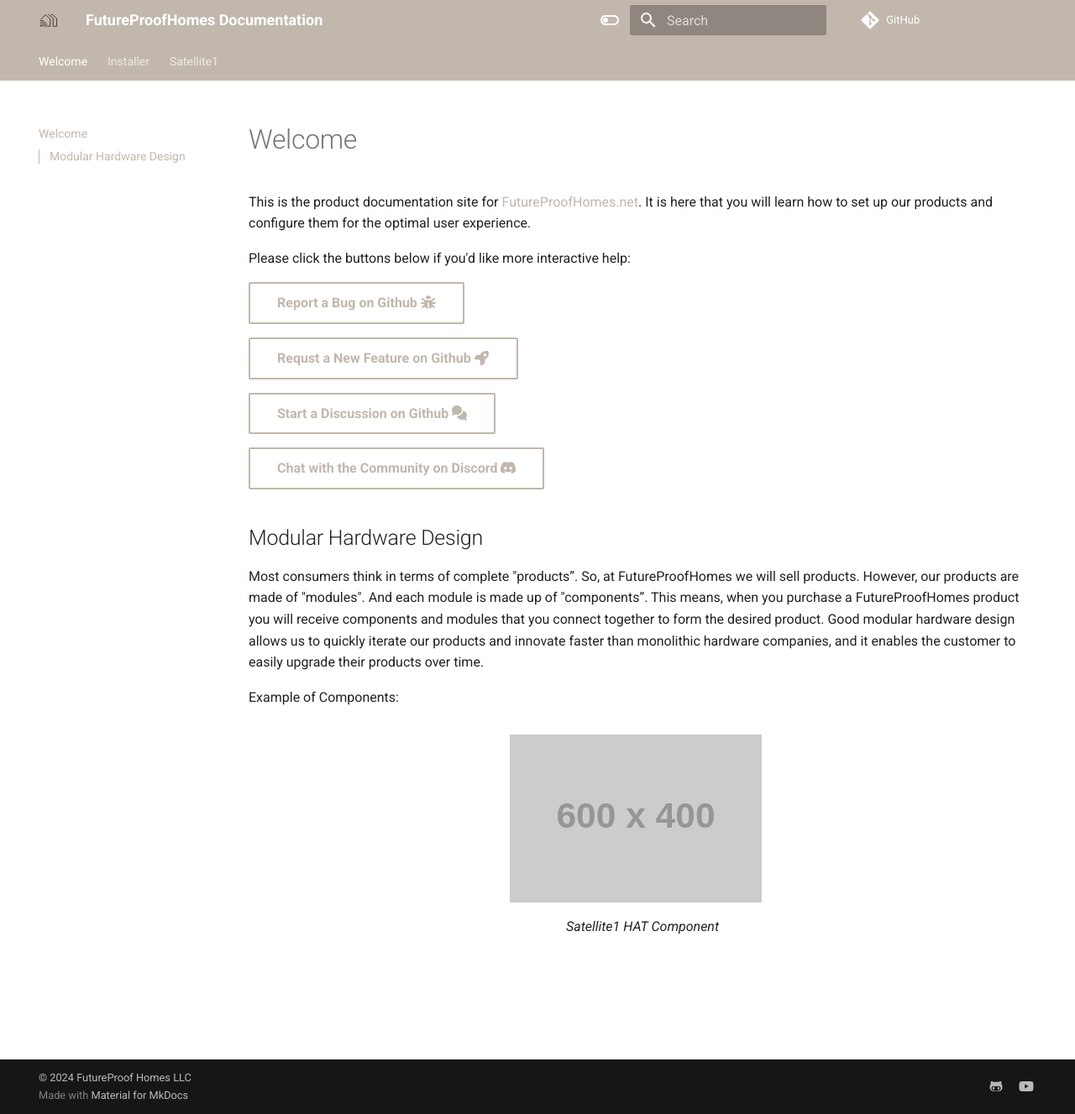
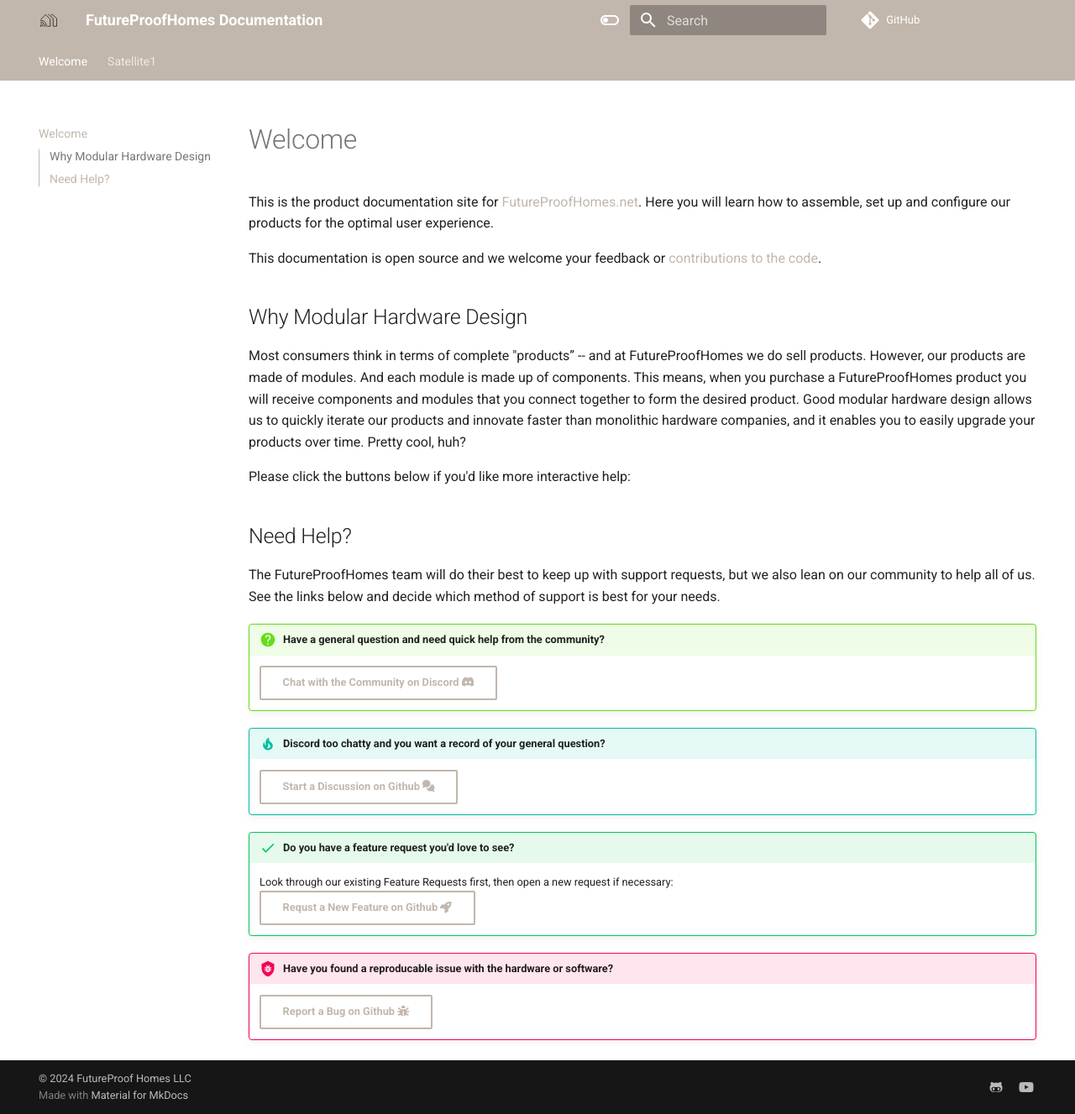
Before and after one commit to FutureProofHomes/Documentation, an MkDocs documentation site: the page built from docs/index.md, in a window 1280 px wide and 1327 px high. Shown: the whole window at 84% size. Built offline with MkDocs 1.6.1 and Material for MkDocs 9.7.7, drawn with Linux system fonts in a browser that asks for light colours; comment, search, counter and statistics services are not loaded.

Commit message:
clean layout and initial start

```diff
--- a/docs/index.md
+++ b/docs/index.md
@@ -1,23 +1,30 @@
 # Welcome
 
-This is the product documentation site for [FutureProofHomes.net](https://futureproofhomes.net).  It is here that you will learn how to set up our products and configure them for the optimal user experience.
+This is the product documentation site for [FutureProofHomes.net](https://futureproofhomes.net).  Here you will learn how to assemble, set up and configure our products for the optimal user experience.
+
+This documentation is open source and we welcome your feedback or [contributions to the code](https://github.com/FutureProofHomes/Documentation).
+
+## Why Modular Hardware Design
+
+Most consumers think in terms of complete "products” -- and at FutureProofHomes we do sell products.  However, our products are made of modules.  And each module is made up of components. This means, when you purchase a FutureProofHomes product you will receive components and modules that you connect together to form the desired product.  Good modular hardware design allows us to quickly iterate our products and innovate faster than monolithic hardware companies, and it enables you to easily upgrade your products over time.  Pretty cool, huh?
 
 Please click the buttons below if you'd like more interactive help:
 
-[Report a Bug on Github :fontawesome-solid-bug:](https://github.com/FutureProofHomes/Satellite1-Hardware/issues/new?labels=bug&template=bug-report---.md){ .md-button }
+## Need Help?
 
-[Requst a New Feature on Github :fontawesome-solid-rocket:](https://github.com/FutureProofHomes/Satellite1-Hardware/issues/new?labels=bug&template=bug-report---.md){ .md-button }
+The FutureProofHomes team will do their best to keep up with support requests, but we also lean on our community to help all of us.  See the links below and decide which method of support is best for your needs.
 
-[Start a Discussion on Github :fontawesome-solid-comments:](https://github.com/orgs/FutureProofHomes/discussions){ .md-button }
+!!! question "Have a general question and need quick help from the community?"
 
-[Chat with the Community on Discord :fontawesome-brands-discord:](https://discord.gg/BeBjWEPzMV){ .md-button }
+    [Chat with the Community on Discord :fontawesome-brands-discord:](https://discord.gg/BeBjWEPzMV){ .md-button }
 
-## Modular Hardware Design
+!!! tip "Discord too chatty and you want a record of your general question?"
 
-Most consumers think in terms of complete "products”.  So, at FutureProofHomes we will sell products.  However, our products are made of "modules".  And each module is made up of "components”. This means, when you purchase a FutureProofHomes product you will receive components and modules that you connect together to form the desired product.  Good modular hardware design allows us to quickly iterate our products and innovate faster than monolithic hardware companies, and it enables the customer to easily upgrade their products over time.
+    [Start a Discussion on Github :fontawesome-solid-comments:](https://github.com/orgs/FutureProofHomes/discussions){ .md-button }
 
-Example of Components:
-<figure markdown="span">
-  ![Image title](https://dummyimage.com/600x400/){ width="300", align=left }
-  <figcaption>Satellite1 HAT Component</figcaption>
-</figure>
+!!! success "Do you have a feature request you'd love to see?"
+    Look through our existing Feature Requests first, then open a new request if necessary: <br>
+    [Requst a New Feature on Github :fontawesome-solid-rocket:](https://github.com/FutureProofHomes/Satellite1-Hardware/issues/new?labels=bug&template=bug-report---.md){ .md-button }
+
+!!! bug "Have you found a reproducable issue with the hardware or software? "
+    [Report a Bug on Github :fontawesome-solid-bug:](https://github.com/FutureProofHomes/Satellite1-Hardware/issues/new?labels=bug&template=bug-report---.md){ .md-button }
--- a/mkdocs.yml
+++ b/mkdocs.yml
@@ -44,6 +44,9 @@
 
 markdown_extensions:
   - md_in_html
+  - admonition
+  - pymdownx.details
+  - pymdownx.superfences
   - attr_list
   - pymdownx.emoji:
       emoji_index: !!python/name:material.extensions.emoji.twemoji
```
Also changed, not shown: docs/Installer.md (deleted, +0 -20 lines), docs/Satellite1.md (+17 -8 lines).
